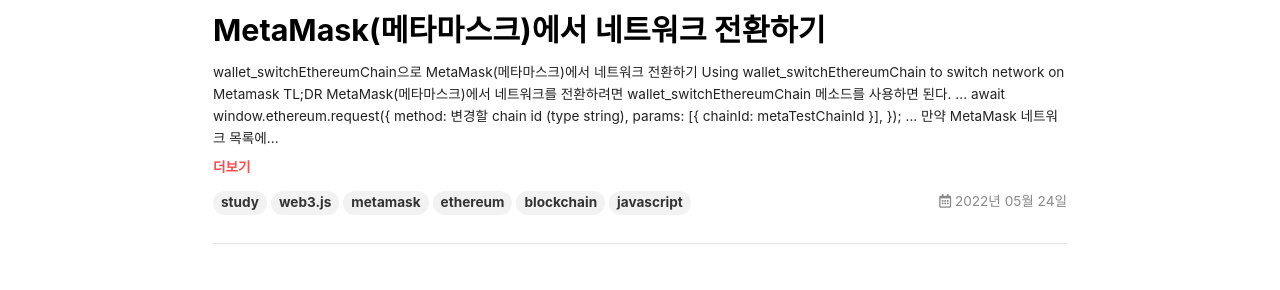
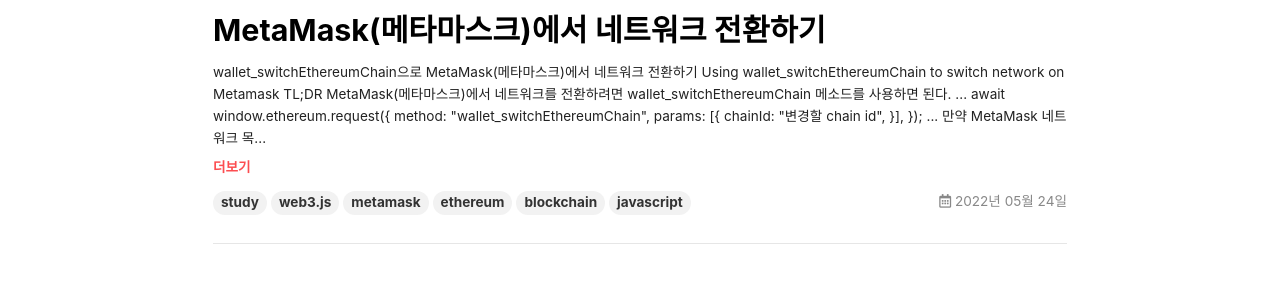
Before and after one commit to infiduk/infiduk.github.io, a Jekyll site: the page built from index.html, in a window 1280 px wide and 900 px high. Shown: the part 179-469 px from the top of the window. Built offline with Jekyll 4.4.1, drawn with Linux system fonts in a browser that asks for light colours; nearby versions of some CDN libraries; the list of posts is cut into pages by our own code.

Commit message:
[:books: Update] study - switch network on metamask

````diff
--- a/_posts/2022-05-24-metamask.md
+++ b/_posts/2022-05-24-metamask.md
@@ -18,8 +18,8 @@
 ```javascript
 ...
 await window.ethereum.request({
-  method: 변경할 chain id (type string),
-  params: [{ chainId: metaTestChainId }],
+  method: "wallet_switchEthereumChain",
+  params: [{ chainId: "변경할 chain id", }],
 });
 ...
 ```
````
